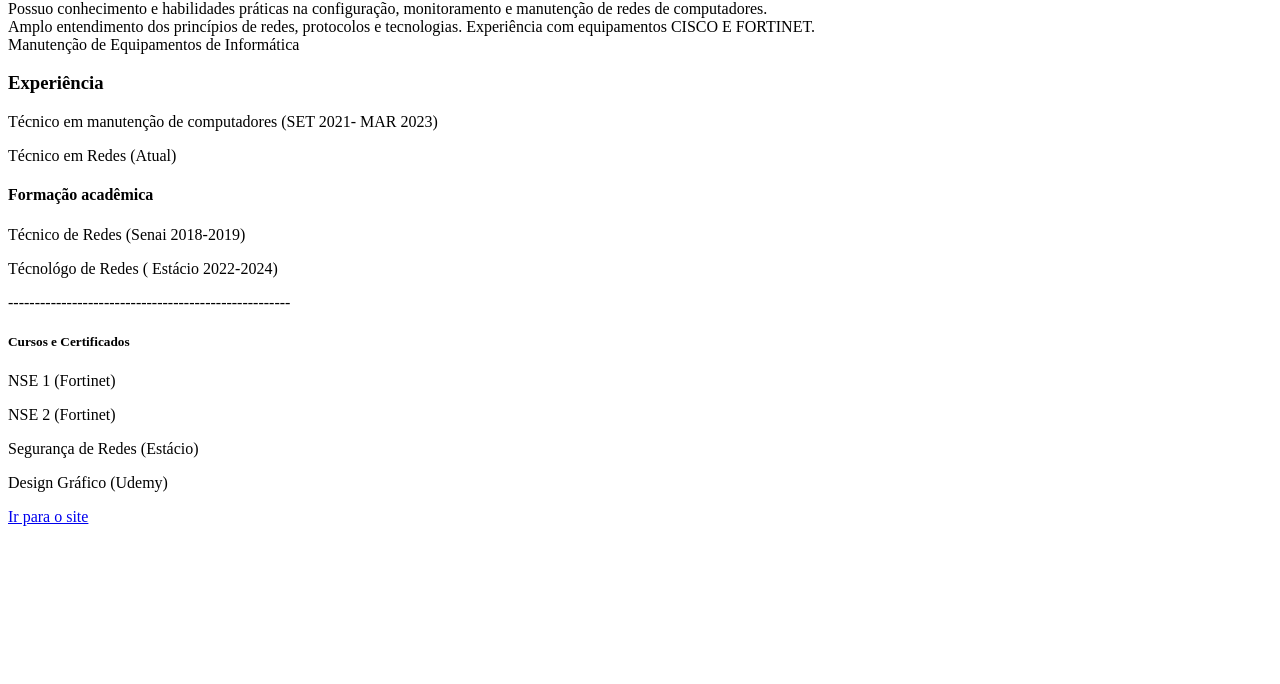
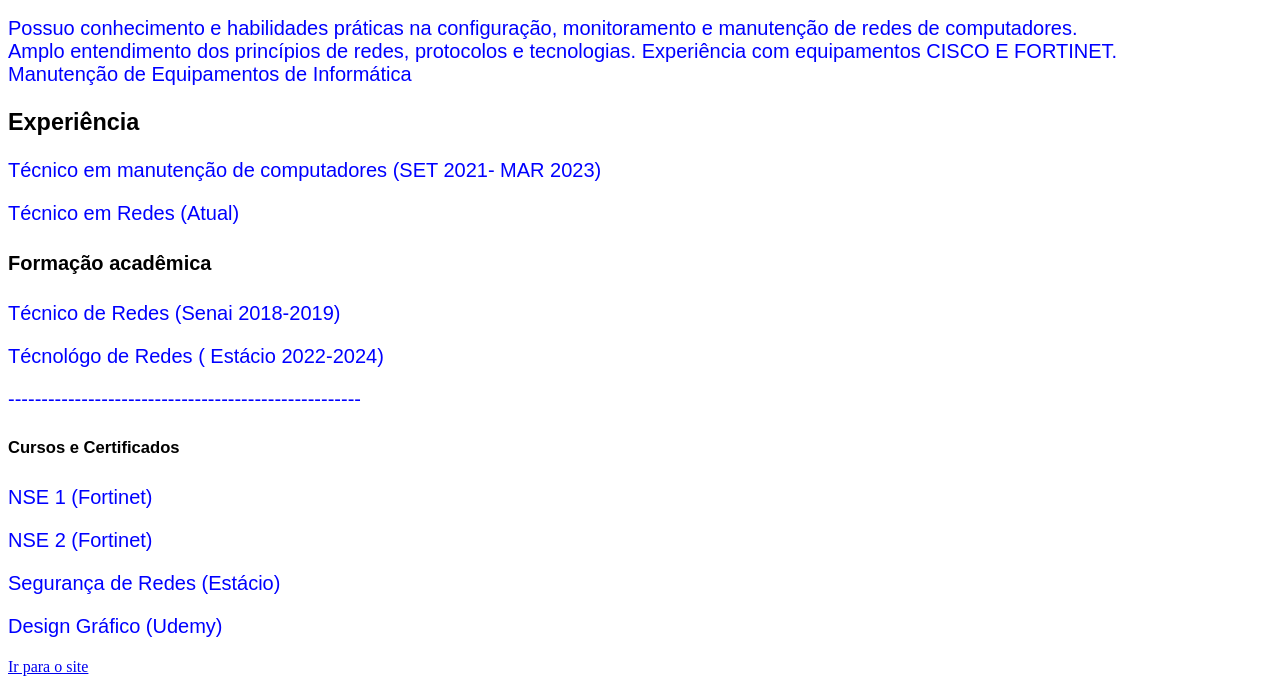
Before and after one commit to eduvieira07/aula_web, a plain HTML site: page Curriculo Eduardo.html in a window 1280 px wide. Shown: the part 307-991 px from the top of the page. Before the commit the page ends 841 px from the top, so only its background shows below. Drawn offline with Linux system fonts and the light colour scheme.

Commit message:
Criando Divs e classes

```diff
--- a/Curriculo Eduardo.html
+++ b/Curriculo Eduardo.html
@@ -2,6 +2,8 @@
   <head>
   <title>Curriculo Eduardo Vieira </title>
   </head>
+  <link rel="stylesheet" type="text/css" media="screen" href="style.css"
+
 
   <body>
     <img src="https://media.licdn.com/dms/image/D4D03AQFsS1kp5O51Gg/profile-displayphoto-shrink_400_400/0/1699266543582?e=1715212800&v=beta&t=liG6bPfjifoNgeAL99pZ0-K-1a4ZrGa-7FlGz4Aiaa8" height="100" width="100" >
@@ -12,12 +14,14 @@
 
         <p>--------------------------------------------------</p>
 
+<div class="inf">
+
 
     <h2>Sobre</h2>
     <p>Possuo conhecimento e habilidades práticas na configuração, monitoramento e manutenção de redes de computadores.<br> Amplo entendimento dos princípios de redes, protocolos e tecnologias.
         Experiência com equipamentos CISCO E FORTINET.
         <br>Manutenção de Equipamentos de Informática</p>
-    <h3> Experiência</h3>
+        <h3> Experiência</h3>
         <p> Técnico em manutenção de computadores (SET 2021- MAR 2023)  </p>
         <p> Técnico em Redes (Atual)  </p>
 
@@ -32,6 +36,8 @@
         <P>NSE 2 (Fortinet)</P>
         <p>Segurança de Redes (Estácio)</p>
         <p>Design Gráfico (Udemy)</p>
+    </div>
+
 
         <a href="https://www.linkedin.com/in/luís-eduardo-pinheiro-vieira-86a5211b2/">Ir para o site</a>
 
--- /dev/null
+++ b/style.css
@@ -0,0 +1,11 @@
+
+.inf{
+    font-family: Arial, Helvetica, sans-serif;
+    font-size: 20px;
+    border: 50px;
+}
+
+p{
+
+    color: blue;
+}
```
Also changed, not shown: FORMULARIO.html (+1 -11 lines).
